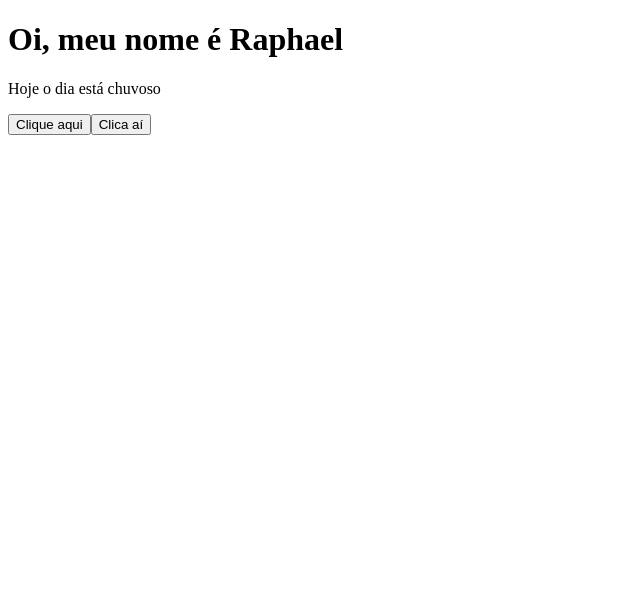
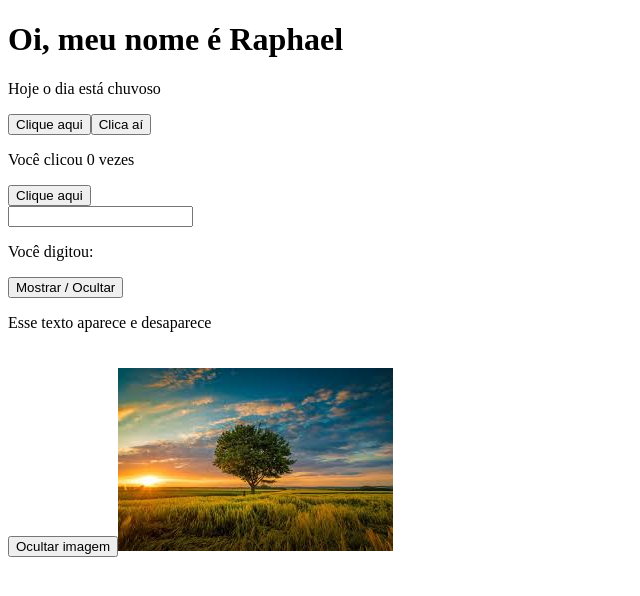
Before and after one commit to RaphaelMondego/react-doc, a React (Vite) app: page / in a window 1280 px wide. Shown: the top 596 px of the page, without its empty margins (0-640 px from the left). Built offline with nearby package versions, Linux system fonts and the light colour scheme.

Commit message:
useState - 06/04

```diff
--- a/src/App.jsx
+++ b/src/App.jsx
@@ -2,6 +2,10 @@ import Mensagem from "./components/Mensagem";
 import Frase from "./components/Frase";
 import Botao from "./components/Botao";
 import MensagemClick from "./components/MensagemClick";
+import MostrarOcultar from "./components/MostrarOcultar";
+import Input from "./components/Input";
+import Contador from "./components/Contador";
+import ImagemOculta from "./components/ImagemOculta";
 
 function App(){
   return(
@@ -10,6 +14,10 @@ function App(){
       <Frase clima = "chuvoso" />
       <Botao />
       <MensagemClick />
+      <Contador />
+      <Input />
+      <MostrarOcultar />
+      <ImagemOculta />
     </div>
   );
 }
--- /dev/null
+++ b/src/components/Contador.jsx
@@ -0,0 +1,20 @@
+import { useState } from "react";
+
+function Contador() {
+  // Criando um estado chamado "contador", que começa em 0
+  const [contador, setContador] = useState(0);
+
+  // Função que será chamada ao clicar no botão
+  function aumentar() {
+    setContador(contador + 1); // atualiza o valor
+  }
+
+  return (
+    <div>
+      <p>Você clicou {contador} vezes</p>
+      <button onClick={aumentar}>Clique aqui</button>
+    </div>
+  );
+}
+
+export default Contador;
--- /dev/null
+++ b/src/components/ImagemOculta.jsx
@@ -0,0 +1,23 @@
+import { useState } from "react";
+
+function MostrarImagem(){
+    const [mostrarImagem, setMostrarImagem] = useState(true);
+
+    function alternarImagem(){
+        setMostrarImagem(!mostrarImagem);
+    }
+
+    return(
+        <div>
+            <button onClick = {alternarImagem}>
+                {mostrarImagem ? "Ocultar imagem" : "Mostrar imagem"}
+            </button>
+
+            {mostrarImagem && (
+                <img src="/img/paisagem.jpeg" alt="Imagem exemplo" style={{marginTop: "20px"}}/>
+            )}
+        </div>
+    );
+}
+
+export default MostrarImagem;
--- /dev/null
+++ b/src/components/Input.jsx
@@ -0,0 +1,18 @@
+import { useState } from "react";
+
+function InputTexto() {
+  const [texto, setTexto] = useState("");
+
+  function handleChange(event) {
+    setTexto(event.target.value);
+  }
+
+  return (
+    <div>
+      <input type="text" onChange={handleChange} />
+      <p>Você digitou: {texto}</p>
+    </div>
+  );
+}
+
+export default InputTexto;
--- /dev/null
+++ b/src/components/MostrarOcultar.jsx
@@ -0,0 +1,18 @@
+import { useState } from "react";
+
+function MostrarOcultar() {
+  const [mostrar, setMostrar] = useState(true);
+
+  function alternarTexto() {
+    setMostrar(!mostrar);
+  }
+
+  return (
+    <div>
+      <button onClick={alternarTexto}>Mostrar / Ocultar</button>
+      {mostrar && <p>Esse texto aparece e desaparece</p>}
+    </div>
+  );
+}
+
+export default MostrarOcultar;
```
Also changed, not shown: public/img/paisagem.jpeg (added).
